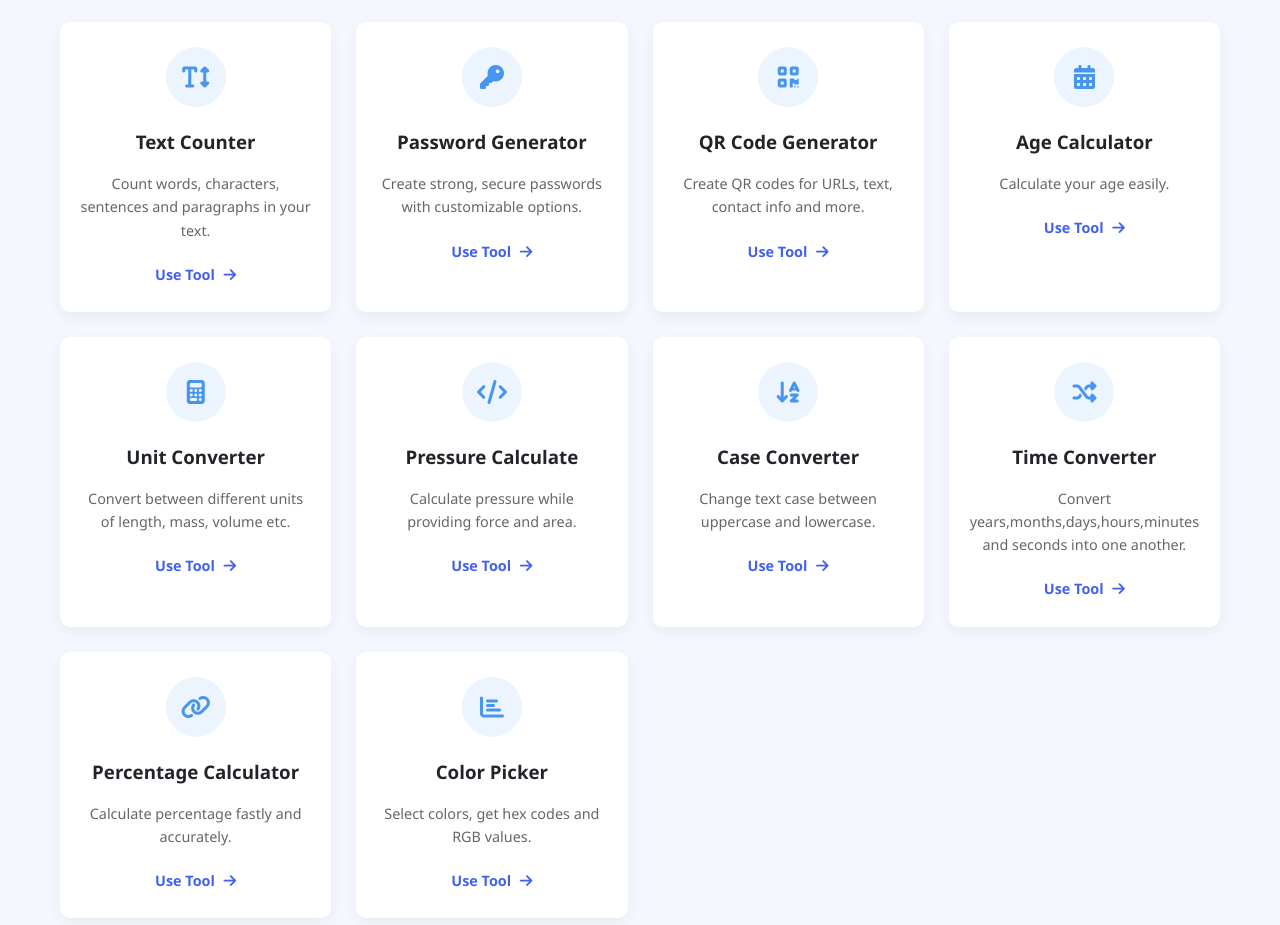
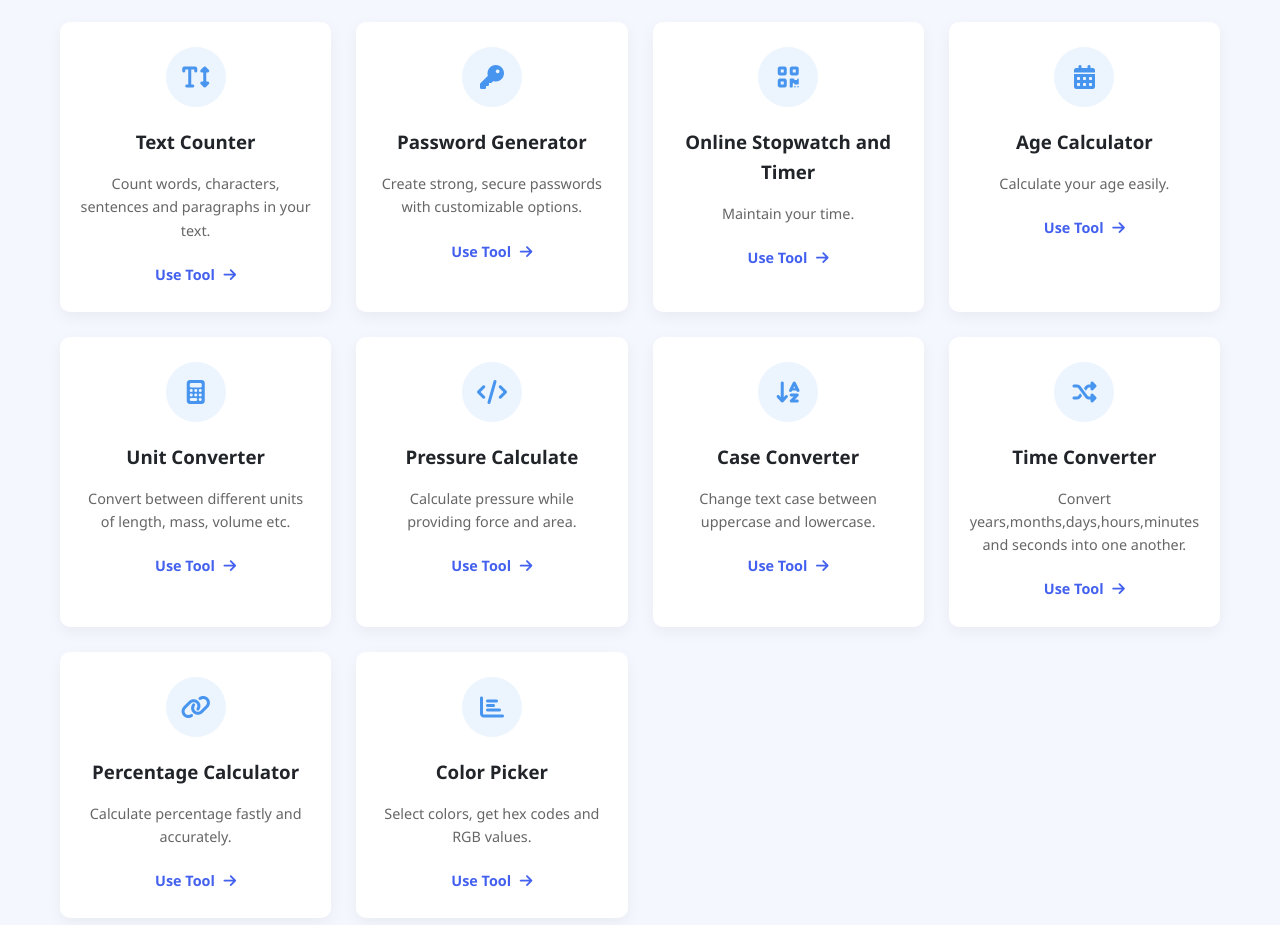
Before and after one commit to Sairaadrees/PDF-tools, a plain HTML site: page index.html in a window 1280 px wide. Shown: the part 1760-2685 px from the top of the page. Drawn offline with Linux system fonts and the light colour scheme.

Commit message:
Update index.html

```diff
--- a/index.html
+++ b/index.html
@@ -595,9 +595,9 @@
                     <div class="tool-icon">
                         <i class="fas fa-qrcode"></i>
                     </div>
-                    <h3>QR Code Generator</h3>
-                    <p>Create QR codes for URLs, text, contact info and more.</p>
-                    <a href="/PDF-tools/gen-qr.html" class="tool-link">Use Tool <i class="fas fa-arrow-right"></i></a>
+                    <h3>Online Stopwatch and Timer</h3>
+                    <p>Maintain your time.</p>
+                    <a href="/PDF-tools/gen-stopwatch.html" class="tool-link">Use Tool <i class="fas fa-arrow-right"></i></a>
                 </div>
 
                 <!-- General Tool 4 -->
```
